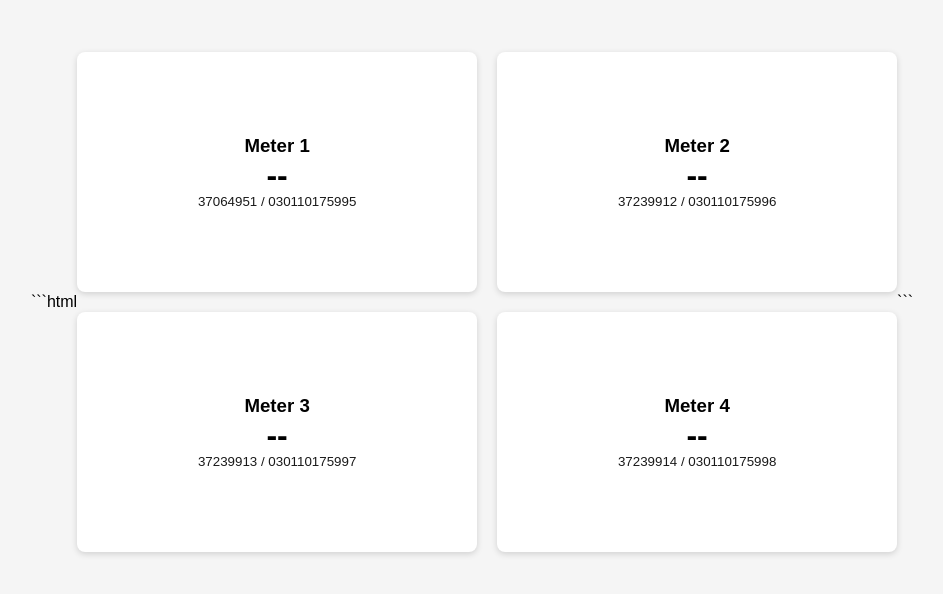
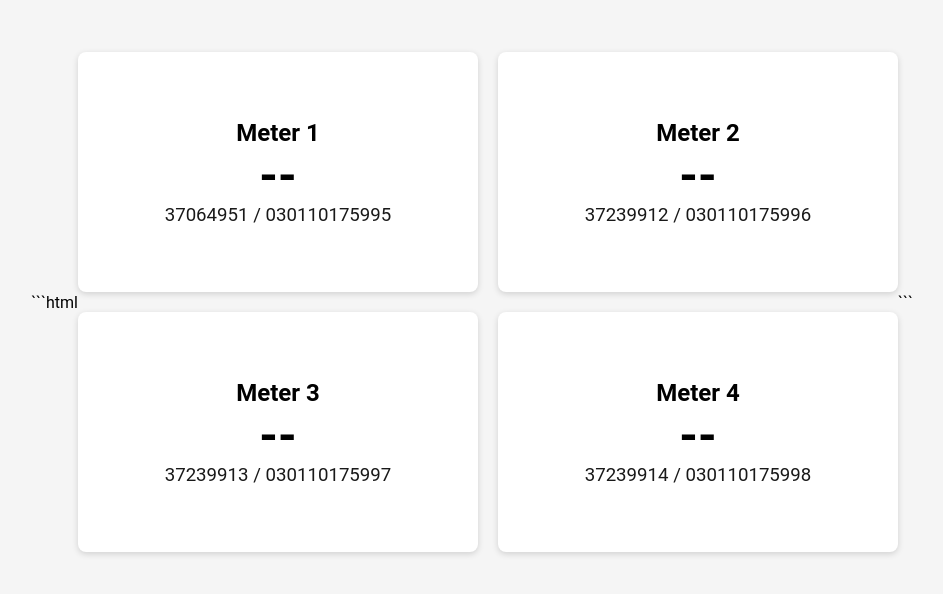
Before and after one commit to aeshishir/desco-dashboard, a plain HTML site: page index.html in a window 1280 px wide. Shown: the part 106-700 px from the top of the page, without its empty margins (168-1111 px from the left). Drawn offline with Linux system fonts and the light colour scheme; no server answers.

Commit message:
Update index.html

```diff
--- a/index.html
+++ b/index.html
@@ -8,7 +8,7 @@
 <style>
 
 body{
-    font-family:Aptos, Arial, sans-serif;
+    font-family:Roboto, Roboto Black, Roboto Thin;
     background:#f5f5f5;
     display:flex;
     justify-content:center;
@@ -38,18 +38,18 @@ body{
 
 .t1{
     font-weight:bold;
-    font-size:14pt;
+    font-size:18pt;
     color:black;
 }
 
 .t2{
     font-weight:bold;
-    font-size:24pt;
+    font-size:36pt;
 }
 
 .t3{
     font-weight:400;
-    font-size:10pt;
+    font-size:14pt;
     color:rgba(0,0,0,0.9);
 }
 
```
